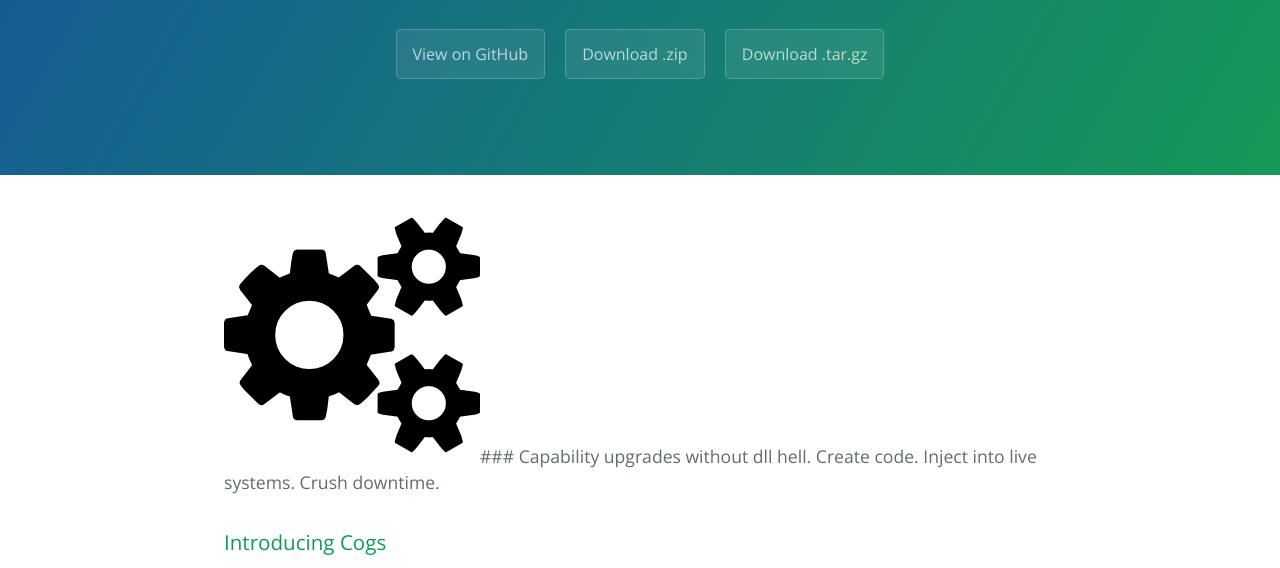
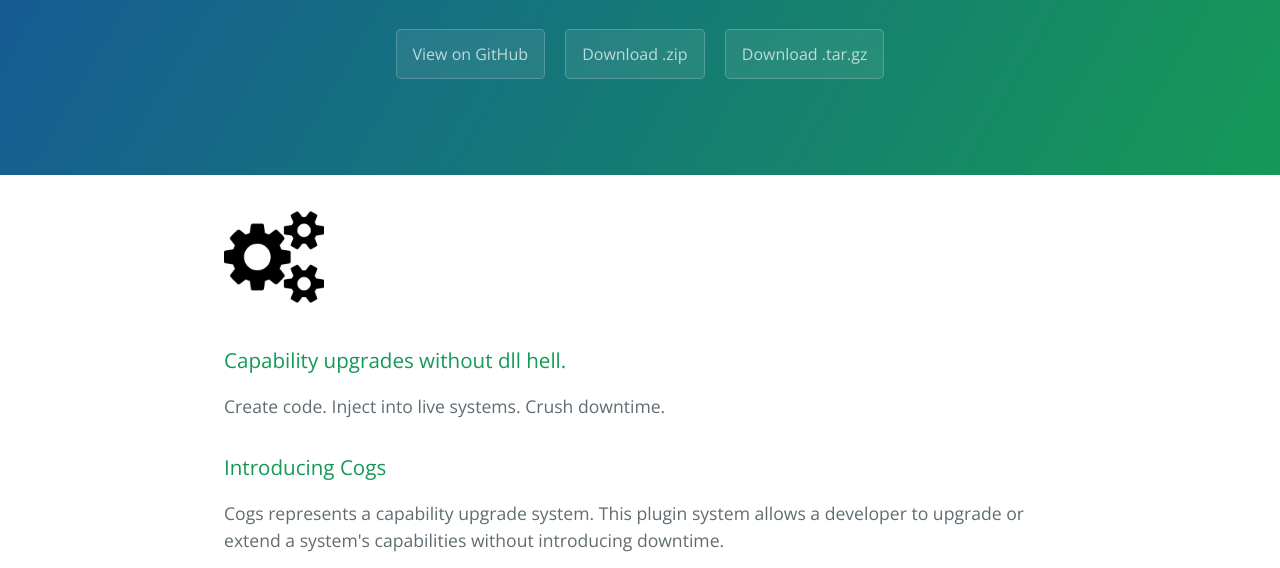
Before and after one commit to johnsiilver/cog, a plain HTML site: page index.html in a window 1280 px wide. Shown: the part 208-776 px from the top of the page. Drawn offline with nearby package versions, Linux system fonts and the light colour scheme.

Commit message:
Create gh-pages branch via GitHub

```diff
--- a/index.html
+++ b/index.html
@@ -19,8 +19,12 @@
     </section>
 
     <section class="main-content">
-      <p><img src="cogwheel.png" alt="">### Capability upgrades without dll hell.
-Create code.  Inject into live systems.  Crush downtime.</p>
+      <p><img src="cogwheel.png" width="100px"></p>
+
+<h3>
+<a id="capability-upgrades-without-dll-hell" class="anchor" href="#capability-upgrades-without-dll-hell" aria-hidden="true"><span aria-hidden="true" class="octicon octicon-link"></span></a>Capability upgrades without dll hell.</h3>
+
+<p>Create code.  Inject into live systems.  Crush downtime.</p>
 
 <h3>
 <a id="introducing-cogs" class="anchor" href="#introducing-cogs" aria-hidden="true"><span aria-hidden="true" class="octicon octicon-link"></span></a>Introducing Cogs</h3>
--- a/params.json
+++ b/params.json
@@ -1,6 +1,6 @@
 {
   "name": "Cogs",
   "tagline": "Service Capability Upgrade System",
-  "body": "![](cogwheel.png)### Capability upgrades without dll hell. \r\nCreate code.  Inject into live systems.  Crush downtime.\r\n\r\n### Introducing Cogs\r\nCogs represents a capability upgrade system.  This plugin system allows a developer to upgrade or extend a system's capabilities without introducing downtime.\r\n\r\nDesigned for use with the upcoming Marmot Workflow Execution Engine, Cogs provide a needed capability for services that need modification without scheduled downtime.\r\n\r\n### How Does it Work\r\nCogs are built on Google's GRPC framework.  The Cog client library allows mounting and un-mounting of Cog plugins that run a specialized GRPC service.  This service can only be communicated with by the Cog client that created it.  \r\n\r\nThe Cogs client library can detect when the source binary of a Cog is changed and upgrade the running Cog to the new version at any time.  Existing connection will bleed off while the new Cog begins processing new requests.\r\n\r\n### Authors and Contributors\r\nJohn Doak (@johnsiilver)",
+  "body": "<img src=\"cogwheel.png\" width=\"100px\">\r\n\r\n### Capability upgrades without dll hell. \r\nCreate code.  Inject into live systems.  Crush downtime.\r\n\r\n### Introducing Cogs\r\nCogs represents a capability upgrade system.  This plugin system allows a developer to upgrade or extend a system's capabilities without introducing downtime.\r\n\r\nDesigned for use with the upcoming Marmot Workflow Execution Engine, Cogs provide a needed capability for services that need modification without scheduled downtime.\r\n\r\n### How Does it Work\r\nCogs are built on Google's GRPC framework.  The Cog client library allows mounting and un-mounting of Cog plugins that run a specialized GRPC service.  This service can only be communicated with by the Cog client that created it.  \r\n\r\nThe Cogs client library can detect when the source binary of a Cog is changed and upgrade the running Cog to the new version at any time.  Existing connection will bleed off while the new Cog begins processing new requests.\r\n\r\n### Authors and Contributors\r\nJohn Doak (@johnsiilver)",
   "note": "Don't delete this file! It's used internally to help with page regeneration."
 }
```
